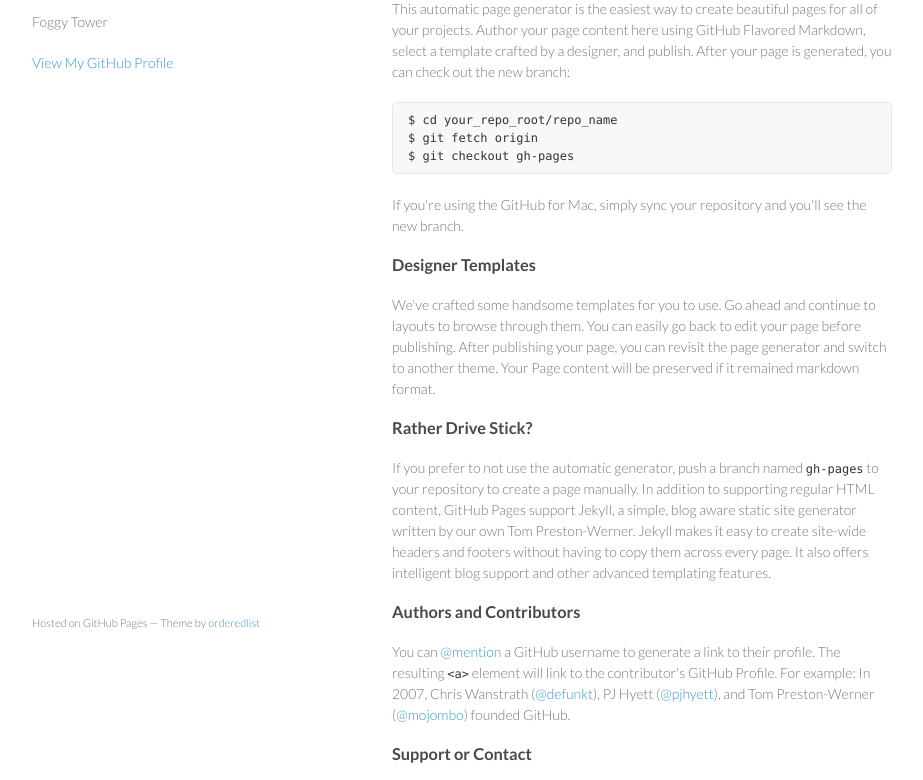
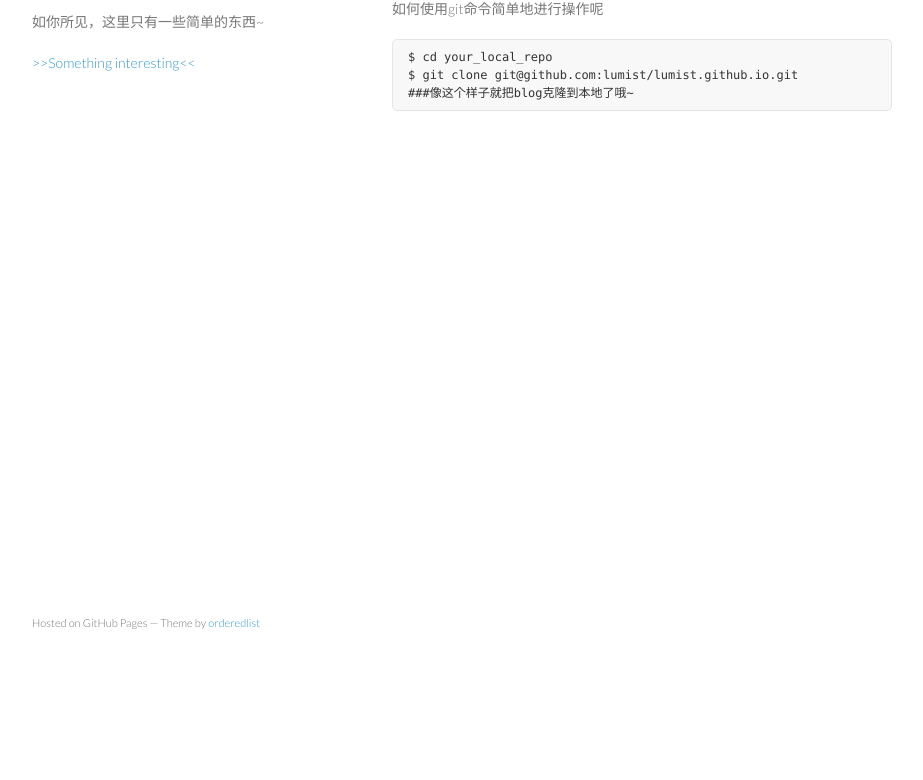
Before and after one commit to lumist/lumist.github.io, a plain HTML site: page index.html in a window 1280 px wide. Shown: the part 98-878 px from the top of the page, without its empty margins (178-1101 px from the left). After the commit the page ends 800 px from the top, so only its background shows below. Drawn offline with Linux system fonts and the light colour scheme.

Commit message:
update the indexpage

```diff
--- a/index.html
+++ b/index.html
@@ -15,45 +15,24 @@
   <body>
     <div class="wrapper">
       <header>
-        <h1>Lumist.GitHub.io</h1>
-        <p>Foggy Tower</p>
+        <h1>Foggy Tower</h1>
+        <p>如你所见，这里只有一些简单的东西~</p>
 
 
-        <p class="view"><a href="https://github.com/lumist">View My GitHub Profile</a></p>
+        <p class="view"><a href="https://github.com/lumist">>>Something interesting<<</a></p>
 
       </header>
       <section>
         <h3>
-<a id="welcome-to-github-pages" class="anchor" href="#welcome-to-github-pages" aria-hidden="true"><span class="octicon octicon-link"></span></a>Welcome to GitHub Pages.</h3>
+<a id="welcome-to-github-pages" class="anchor" href="#welcome-to-github-pages" aria-hidden="true"><span class="octicon octicon-link"></span></a>欢迎光临~！</h3>
 
-<p>This automatic page generator is the easiest way to create beautiful pages for all of your projects. Author your page content here using GitHub Flavored Markdown, select a template crafted by a designer, and publish. After your page is generated, you can check out the new branch:</p>
+<p>如何使用git命令简单地进行操作呢</p>
 
-<pre><code>$ cd your_repo_root/repo_name
-$ git fetch origin
-$ git checkout gh-pages
+<pre><code>$ cd your_local_repo
+$ git clone git@github.com:lumist/lumist.github.io.git
+###像这个样子就把blog克隆到本地了哦~
 </code></pre>
 
-<p>If you're using the GitHub for Mac, simply sync your repository and you'll see the new branch.</p>
-
-<h3>
-<a id="designer-templates" class="anchor" href="#designer-templates" aria-hidden="true"><span class="octicon octicon-link"></span></a>Designer Templates</h3>
-
-<p>We've crafted some handsome templates for you to use. Go ahead and continue to layouts to browse through them. You can easily go back to edit your page before publishing. After publishing your page, you can revisit the page generator and switch to another theme. Your Page content will be preserved if it remained markdown format.</p>
-
-<h3>
-<a id="rather-drive-stick" class="anchor" href="#rather-drive-stick" aria-hidden="true"><span class="octicon octicon-link"></span></a>Rather Drive Stick?</h3>
-
-<p>If you prefer to not use the automatic generator, push a branch named <code>gh-pages</code> to your repository to create a page manually. In addition to supporting regular HTML content, GitHub Pages support Jekyll, a simple, blog aware static site generator written by our own Tom Preston-Werner. Jekyll makes it easy to create site-wide headers and footers without having to copy them across every page. It also offers intelligent blog support and other advanced templating features.</p>
-
-<h3>
-<a id="authors-and-contributors" class="anchor" href="#authors-and-contributors" aria-hidden="true"><span class="octicon octicon-link"></span></a>Authors and Contributors</h3>
-
-<p>You can <a href="https://github.com/blog/821" class="user-mention">@mention</a> a GitHub username to generate a link to their profile. The resulting <code>&lt;a&gt;</code> element will link to the contributor's GitHub Profile. For example: In 2007, Chris Wanstrath (<a href="https://github.com/defunkt" class="user-mention">@defunkt</a>), PJ Hyett (<a href="https://github.com/pjhyett" class="user-mention">@pjhyett</a>), and Tom Preston-Werner (<a href="https://github.com/mojombo" class="user-mention">@mojombo</a>) founded GitHub.</p>
-
-<h3>
-<a id="support-or-contact" class="anchor" href="#support-or-contact" aria-hidden="true"><span class="octicon octicon-link"></span></a>Support or Contact</h3>
-
-<p>Having trouble with Pages? Check out the documentation at <a href="https://help.github.com/pages">https://help.github.com/pages</a> or contact <a href="mailto:support@github.com">support@github.com</a> and we’ll help you sort it out.</p>
       </section>
       <footer>
         <p><small>Hosted on GitHub Pages &mdash; Theme by <a href="https://github.com/orderedlist">orderedlist</a></small></p>
```
